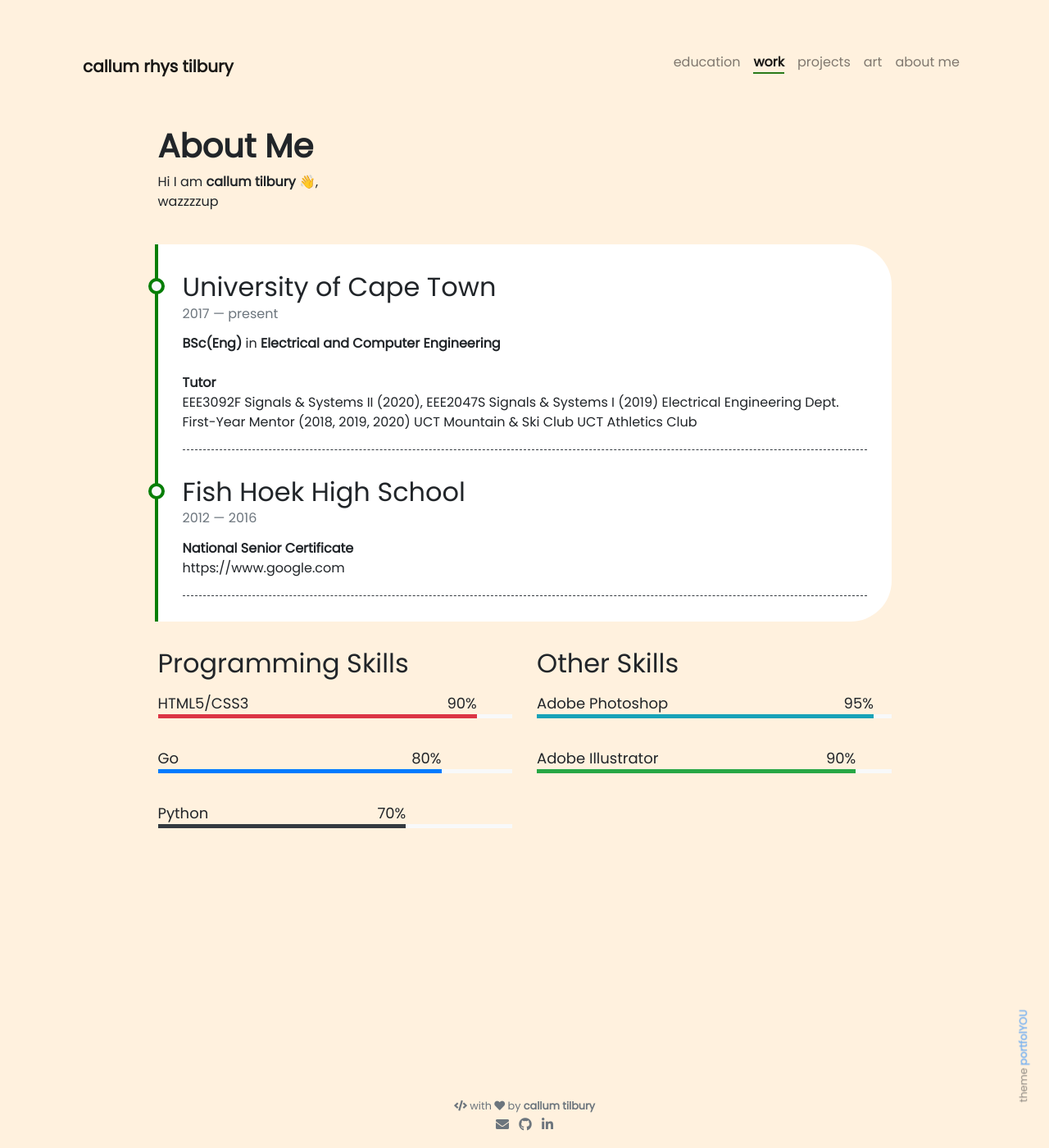
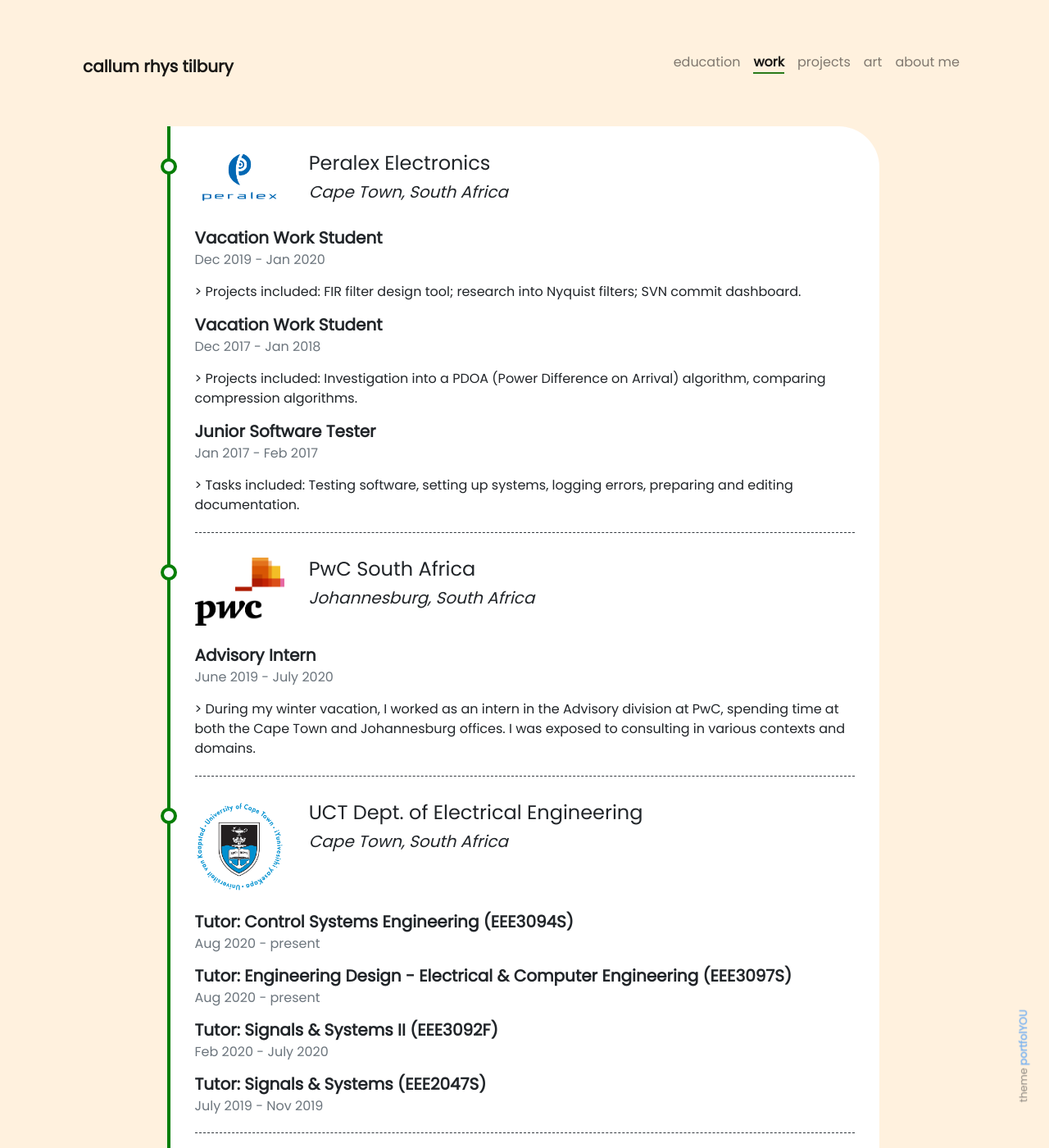
Before and after one commit to callumtilbury/callumtilbury.github.io, a Jekyll site: the page built from pages/work.md, in a window 1280 px wide and 1400 px high. Shown: the whole window at 82% size. Built offline with Jekyll 4.4.1, drawn with Linux system fonts in a browser that asks for light colours; nearby versions of some CDN libraries; emoji names are drawn with the system emoji font; some of the changed text lies outside the part shown.

Commit message:
Updated work section.

```diff
--- a/_data/timeline.yml
+++ /dev/null
@@ -1,21 +0,0 @@
-- title: University of Cape Town
-  from: 2017
-  to: present
-  description:
-              <b>BSc(Eng)</b> in <b>Electrical and Computer Engineering</b> <br/><br/>
-
-              <b>Tutor</b> <br/>
-              EEE3092F Signals & Systems II (2020), EEE2047S Signals & Systems I (2019)
-
-
-              Electrical Engineering Dept. First-Year Mentor (2018, 2019, 2020)
-              UCT Mountain & Ski Club
-              UCT Athletics Club
-
-
-- title: Fish Hoek High School
-  from: 2012
-  to: 2016
-  description:
-              <b>National Senior Certificate</b><br/>
-              https://www.google.com
--- /dev/null
+++ b/_data/work.yml
@@ -0,0 +1,60 @@
+- image: /assets/images/peralex_logo.png
+  company: Peralex Electronics
+  location: Cape Town, South Africa
+  roles:
+      - title: Vacation Work Student
+        period: Dec 2019 - Jan 2020
+        description: >-
+                  Projects included: FIR filter design tool; research into Nyquist filters; SVN commit dashboard.
+
+      - title: Vacation Work Student
+        period: Dec 2017 - Jan 2018
+        description: >-
+                Projects included: Investigation into a PDOA (Power Difference on Arrival) algorithm, comparing compression algorithms.
+                <br/>
+
+      - title: Junior Software Tester
+        period: Jan 2017 - Feb 2017
+        description: >-
+                Tasks included: Testing software, setting up systems, logging errors, preparing and editing documentation.
+                <br/>
+
+
+- image: /assets/images/pwc_logo.png
+  company: PwC South Africa
+  location: Johannesburg, South Africa
+  roles:
+      - title: Advisory Intern
+        period: June 2019 - July 2020
+        description: >-
+            During my winter vacation, I worked as an intern in the Advisory division at PwC, spending time at both the Cape Town and Johannesburg offices. I was exposed to consulting in various contexts and domains.
+
+
+
+- image: /assets/images/uct_logo.gif
+  company: UCT Dept. of Electrical Engineering
+  location: Cape Town, South Africa
+  roles:
+      - title: >-
+            Tutor: Control Systems Engineering (EEE3094S)
+        period: Aug 2020 - present
+
+      - title: >-
+            Tutor: Engineering Design - Electrical & Computer Engineering (EEE3097S)
+        period: Aug 2020 - present
+      - title: >-
+            Tutor: Signals & Systems II (EEE3092F)
+        period: Feb 2020 - July 2020
+      - title: >-
+            Tutor: Signals & Systems (EEE2047S)
+        period: July 2019 - Nov 2019
+
+- image: /assets/images/hndcrftd_logo.png
+  company: Hndcrftd Co.
+  location: Cape Town, South Africa
+  roles:
+      - title: Co-founder
+        period: Oct 2016 - Nov 2017
+        description: >-
+            A creative clothing venture that focused on simplicity, aesthetics, minimalism and fairness.
+            My role included assisting with the designs, dealing with manufacturers, and handling finances.
--- a/pages/work.md
+++ b/pages/work.md
@@ -5,16 +5,32 @@ permalink: /work/
 weight: 2
 ---
 
-# **About Me**
-
-Hi I am **{{ site.author.name }}** :wave:,<br>
-wazzzzup
-
-<div class="row">
-{% include about/timeline.html %}
+<div class="col mt-4">
+  <div class="timeline-body">
+    {% for item in site.data.work %}
+      <div class="timeline-item">
+        <div class="content">
+        <div class="row">
+            <div class="col-2">
+                <img src= "{{item.image}}" alt="" width="100%" style="vertical-align:top;margin:-0px 0px">
+            </div>
+            <div class="col-10">
+                <h4>{{ item.company }}</h4>
+                <h5><i>{{ item.location }}</i></h5>
+            </div>
+        </div>
+        <br/>
+        {% for role in item.roles %}
+            <h5><b>{{ role.title }}</b></h5>
+            <p class="date">{{ role.period }}</p>
+            {% if role.description %}
+                <p> > {{ role.description }} </p>
+            {% endif %}
+        {% endfor %}
+        </div>
+      </div>
+    {% endfor %}
+  </div>
 </div>
 
-<div class="row">
-{% include about/skills.html title="Programming Skills" source=site.data.programming-skills %}
-{% include about/skills.html title="Other Skills" source=site.data.other-skills %}
-</div>
+<br/>
```
Also changed, not shown: assets/images/hndcrftd_logo.png (added), assets/images/peralex_logo.png (added), assets/images/pwc_logo.png (added), 6 other files.
